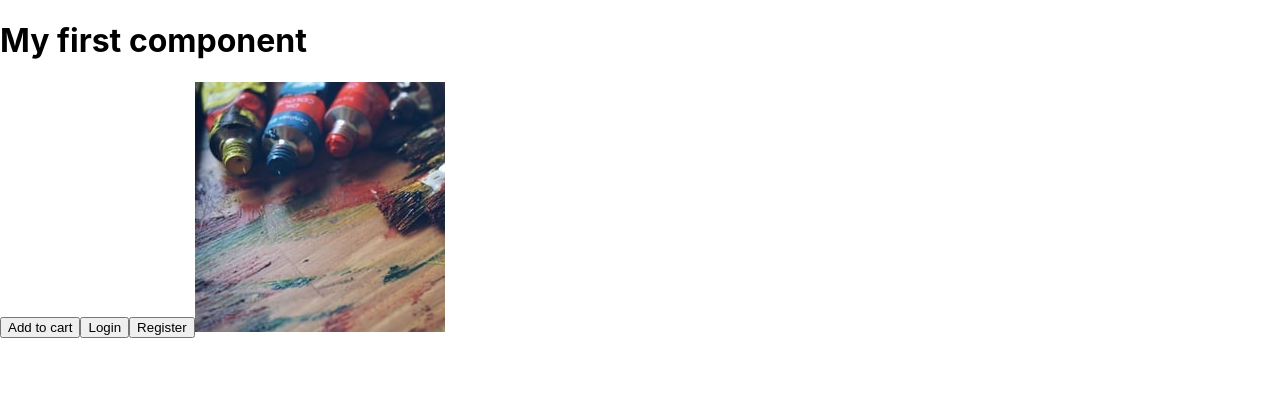
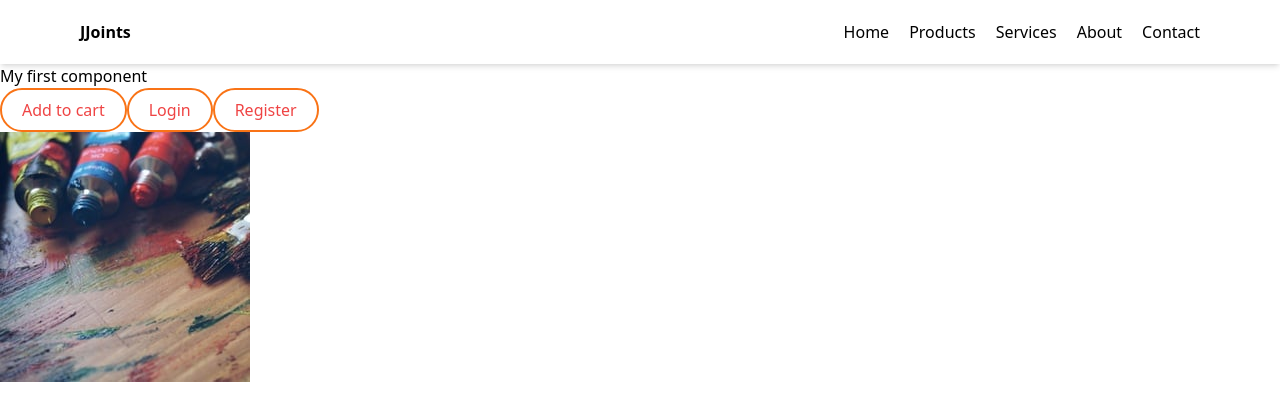
Before and after one commit to JhayStark/code-along, a React (Create React App) app: page / in a window 1280 px wide. Shown: the top 420 px of the page. Built offline with nearby package versions, Linux system fonts and the light colour scheme.

Commit message:
props lesson

```diff
--- a/package.json
+++ b/package.json
@@ -34,5 +34,10 @@
       "last 1 firefox version",
       "last 1 safari version"
     ]
+  },
+  "devDependencies": {
+    "autoprefixer": "^10.4.8",
+    "postcss": "^8.4.16",
+    "tailwindcss": "^3.1.8"
   }
 }
--- /dev/null
+++ b/postcss.config.js
@@ -0,0 +1,6 @@
+module.exports = {
+  plugins: {
+    tailwindcss: {},
+    autoprefixer: {},
+  },
+}
--- a/src/App.js
+++ b/src/App.js
@@ -1,13 +1,17 @@
 import Header from "./components/Header";
-import {Button,Button1,Button2} from "./components/Button"
+import Button from "./components/Button"
+import NavBar from "./components/NavBar";
 import {Image} from "./components/Image"
 function App(){
   return(
     <div>
+      <NavBar/>
       <Header/>
-      <Button/>
-      <Button1/>
-      <Button2/>
+      <Button label="Add to cart"/>
+      <Button label="Login"/>
+      <Button label="Register"/>
+
+
       <Image/>
     </div>
 
--- a/src/components/Button.jsx
+++ b/src/components/Button.jsx
@@ -1,9 +1,8 @@
-export const Button = () => {
-    return <button>Add to cart</button>
-};
-export const Button1 = () => {
-    return <button>Login</button>
-};
-export const Button2 = () => {
-    return <button>Register</button>
-};
+function Button({label}){
+    return <button className="border-2 border-orange-500 py-2 px-5 rounded-full text-red-500
+     hover:bg-orange-500 hover:text-white"
+    >{label}</button>
+
+}
+
+export default Button;
--- /dev/null
+++ b/src/components/NavBar.jsx
@@ -0,0 +1,20 @@
+import React from "react";
+import NavItem from "./NavItem";
+
+function NavBar (){
+    return (
+        <nav className="flex justify-between py-5 px-20 shadow-md">
+            <h3 className="font-bold">JJoints</h3>
+            <ul className="flex gap-5">
+                <NavItem menu="Home"/>
+                <NavItem menu="Products"/>
+                <NavItem menu="Services"/>
+                <NavItem menu="About"/>
+                <NavItem menu="Contact"/>
+            </ul>
+        </nav>
+    )
+
+}
+
+export default NavBar;
--- /dev/null
+++ b/src/components/NavItem.jsx
@@ -0,0 +1,7 @@
+function NavItem ({menu}){
+    return(
+        <li>{menu}</li>
+    )
+}
+
+export default NavItem
--- a/src/index.css
+++ b/src/index.css
@@ -1,13 +1,3 @@
-body {
-  margin: 0;
-  font-family: -apple-system, BlinkMacSystemFont, 'Segoe UI', 'Roboto', 'Oxygen',
-    'Ubuntu', 'Cantarell', 'Fira Sans', 'Droid Sans', 'Helvetica Neue',
-    sans-serif;
-  -webkit-font-smoothing: antialiased;
-  -moz-osx-font-smoothing: grayscale;
-}
-
-code {
-  font-family: source-code-pro, Menlo, Monaco, Consolas, 'Courier New',
-    monospace;
-}
+@tailwind base;
+@tailwind components;
+@tailwind utilities;
--- /dev/null
+++ b/tailwind.config.js
@@ -0,0 +1,10 @@
+/** @type {import('tailwindcss').Config} */
+module.exports = {
+  content: [
+    "./src/**/*.{js,jsx,ts,tsx}",
+  ],
+  theme: {
+    extend: {},
+  },
+  plugins: [],
+}
```
Also changed, not shown: 1 other file (tests, documents, lock files or other folders).
